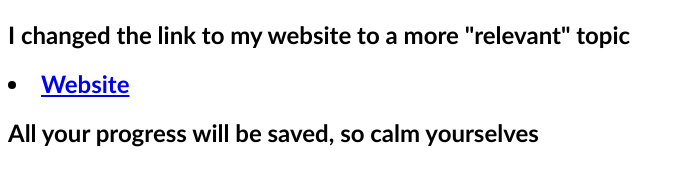
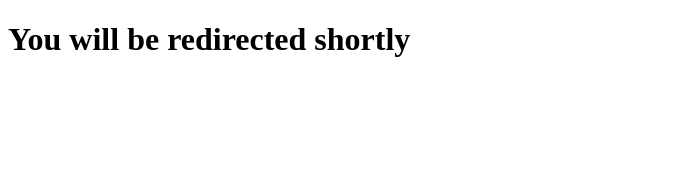
Before and after one commit to BallisticcGames/gba, a plain HTML site: page index.html in a window 1280 px wide. Shown: the whole page, without its empty margins (0-685 px from the left). Drawn offline with Linux system fonts and the light colour scheme.

Commit message:
Update index.html

```diff
--- a/index.html
+++ b/index.html
@@ -1,15 +1,9 @@
 <!DOCTYPE HTML>
     <html>
-        <head>
-            <body>
-                <title>
-                    Redirect
-                </title>
-                <font face="calibri">
-                    <h2>I changed the link to my website to a more "relevant" topic</h2>
-                    <h2><li><a href="http://ballisticcgames.github.io/fre-sha-va-ca-do/">Website</a></li></h2>
-                    <h2>All your progress will be saved, so calm yourselves</h2>
-                </font>
-            </body>
+      <head>
+            <META http-equiv="refresh" content="0;URL="http://ballisticcgames.github.io/fre-sha-va-ca-do">
         </head>
+        <body>
+          <h1>You will be redirected shortly</h1>
+        </body>
     </html>
```
